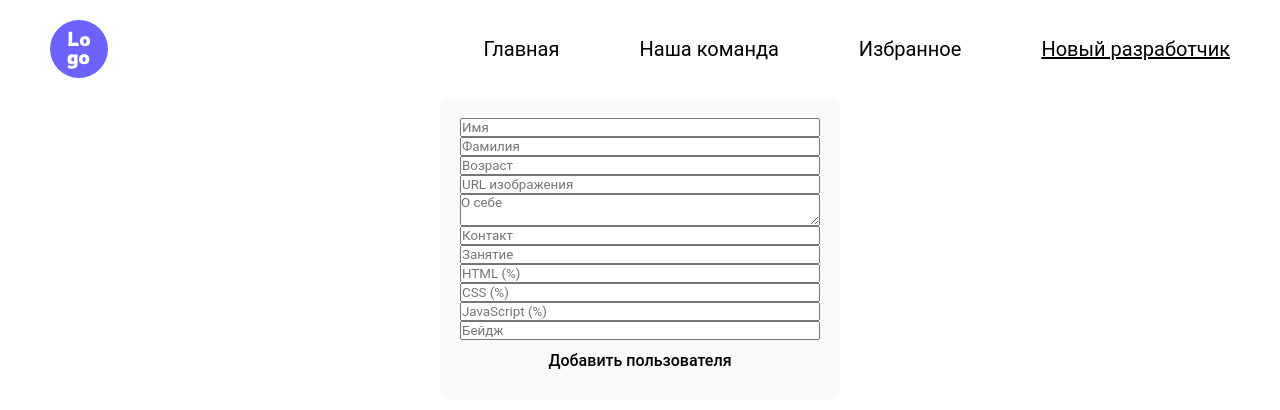
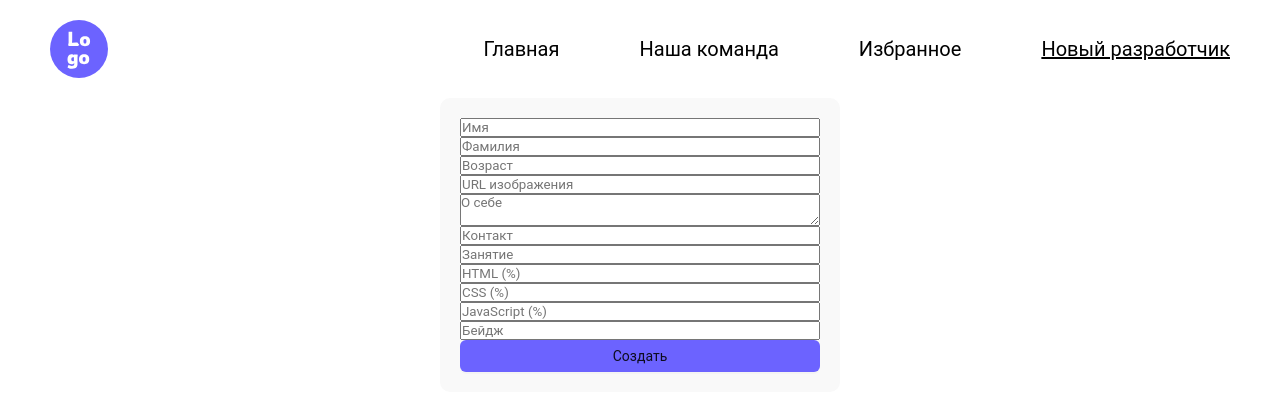
Before and after one commit to pugnitator/hackathon-rs-2025, a React (Vite) app: page /create in a window 1280 px wide. Shown: the top 410 px of the page. Built offline with nearby package versions, Linux system fonts and the light colour scheme.

Commit message:
yup created

```diff
--- a/package.json
+++ b/package.json
@@ -19,7 +19,8 @@
     "react": "^19.0.0",
     "react-dom": "^19.0.0",
     "react-router-dom": "^7.1.5",
-    "styled-components": "^6.1.15"
+    "styled-components": "^6.1.15",
+    "yup": "^1.6.1"
   },
   "devDependencies": {
     "@eslint/js": "^9.19.0",
--- a/src/db.json
+++ b/src/db.json
@@ -74,6 +74,34 @@
       "CSS": "50%",
       "JS": "40%",
       "badge": "чебуратор"
+    },
+    {
+      "id": 42,
+      "name": "e",
+      "lastname": "w",
+      "age": "32",
+      "image_url": "https://cdn.pixabay.com/photo/2016/07/07/16/46/dice-1502706_640.jpg",
+      "about": "rere",
+      "contact": "sdf",
+      "occupation": "sdf",
+      "HTML": "32",
+      "CSS": "23",
+      "JS": "23",
+      "badge": "нек"
+    },
+    {
+      "id": 526,
+      "name": "223",
+      "lastname": "32",
+      "age": "32",
+      "image_url": "https://cdn.pixabay.com/photo/2016/07/07/16/46/dice-1502706_640.jpg",
+      "about": "32",
+      "contact": "32",
+      "occupation": "32",
+      "HTML": "32",
+      "CSS": "32",
+      "JS": "32",
+      "badge": "32"
     }
   ]
 }
--- a/src/hooks/use-form.js
+++ b/src/hooks/use-form.js
@@ -1,16 +1,57 @@
 import { useState } from "react";
 
-export const useForm = (initialState) => {
+export const useForm = (initialState, validationSchema) => {
     const [formData, setFormData] = useState(initialState);
+    const [errors, setErrors] = useState({});
 
     const handleChange = (e) => {
         const { name, value } = e.target;
         setFormData({ ...formData, [name]: value });
+        if (errors[name]) {
+            validateField(name, value);
+        }
+    };
+
+    const validateField = async (name, value) => {
+        try {
+            await validationSchema.validateAt(name, { [name]: value });
+            setErrors((prevErrors) => {
+                const { [name]: _, ...rest } = prevErrors;
+                return rest;
+            });
+        } catch (error) {
+            setErrors((prevErrors) => ({
+                ...prevErrors,
+                [name]: error.message,
+            }));
+        }
+    };
+
+    const validateForm = async () => {
+        try {
+            await validationSchema.validate(formData, { abortEarly: false });
+            setErrors({});
+            return true;
+        } catch (error) {
+            const validationErrors = {};
+            error.inner.forEach((err) => {
+                validationErrors[err.path] = err.message;
+            });
+            setErrors(validationErrors);
+            return false;
+        }
     };
 
     const resetForm = () => {
         setFormData(initialState);
+        setErrors({});
     };
 
-    return { formData, handleChange, resetForm, setFormData };
+    return {
+        formData,
+        errors,
+        handleChange,
+        validateForm,
+        resetForm,
+    };
 };
--- /dev/null
+++ b/src/hooks/use-user-valid-schema.js
@@ -0,0 +1,36 @@
+import * as Yup from "yup";
+
+export const userValidationSchema = Yup.object().shape({
+    name: Yup.string().required("обязательно"),
+    lastname: Yup.string().required("обязательно"),
+    age: Yup
+        .number()
+        .required("обязательно")
+        .min(1, "больше 14"),
+    image_url: Yup.string().url("URL"),
+    about: Yup.string().required("информация обязательна"),
+    contact: Yup.string().required("контакт обязателен"),
+    occupation: Yup.string().required("занятие обязательно"),
+    HTML: Yup.number()
+        .nullable()
+        .transform((value, originalValue) => {
+            return originalValue === "" ? null : value;
+        })
+        .min(0, "больше или равно 0")
+        .max(100, "меньше или равно 100"),
+    CSS: Yup.number()
+        .nullable()
+        .transform((value, originalValue) => {
+            return originalValue === "" ? null : value;
+        })
+        .min(0, "больше или равно 0")
+        .max(100, "меньше или равно 100"),
+    JS: Yup.number()
+        .nullable()
+        .transform((value, originalValue) => {
+            return originalValue === "" ? null : value;
+        })
+        .min(0, "больше или равно 0")
+        .max(100, "меньше или равно 100"),
+    badge: Yup.string().required("бейдж обязателен"),
+});
--- a/src/pages/create-user/create-user.jsx
+++ b/src/pages/create-user/create-user.jsx
@@ -2,15 +2,18 @@ import styled from "styled-components";
 import { useNavigate } from "react-router-dom";
 import { sendUserToServer } from "../../hooks/use-send-user-to-server.js";
 import { useForm } from "../../hooks/use-form.js";
+import { userValidationSchema } from "../../hooks/use-user-valid-schema.js";
+import {ButtonSmart} from "../../components/ui/button/button-smart.jsx";
 
 export const CreateUser = () => {
     const navigate = useNavigate();
 
-    const { formData, handleChange, resetForm } = useForm({
+    const { formData, errors, handleChange, validateForm, resetForm } = useForm(
+        {
             id: "",
             name: "",
             lastname: "",
-        age: "",
+            age: null,
             image_url: "",
             about: "",
             contact: "",
@@ -19,10 +22,15 @@ export const CreateUser = () => {
             CSS: "",
             JS: "",
             badge: "",
-    });
+        },
+        userValidationSchema
+    );
 
     const handleSubmit = async (e) => {
         e.preventDefault();
+
+        const isValid = await validateForm();
+        if (!isValid) return;
 
         const newUser = {
             ...formData,
@@ -38,6 +46,8 @@ export const CreateUser = () => {
         navigate("/");
     };
 
+    const isValid = Object.keys(errors).length !== 0;
+
     return (
         <FormContainer onSubmit={handleSubmit}>
             <input
@@ -47,6 +57,7 @@ export const CreateUser = () => {
                 value={formData.name}
                 onChange={handleChange}
             />
+            {errors.name && <Error>{errors.name}</Error>}
             <input
                 type="text"
                 name="lastname"
@@ -54,6 +65,7 @@ export const CreateUser = () => {
                 value={formData.lastname}
                 onChange={handleChange}
             />
+            {errors.lastname && <Error>{errors.lastname}</Error>}
             <input
                 type="number"
                 name="age"
@@ -61,6 +73,7 @@ export const CreateUser = () => {
                 value={formData.age}
                 onChange={handleChange}
             />
+            {errors.age && <Error>{errors.age}</Error>}
             <input
                 type="text"
                 name="image_url"
@@ -68,12 +81,14 @@ export const CreateUser = () => {
                 value={formData.image_url}
                 onChange={handleChange}
             />
+            {errors.image_url && <Error>{errors.image_url}</Error>}
             <textarea
                 name="about"
                 placeholder="О себе"
                 value={formData.about}
                 onChange={handleChange}
             ></textarea>
+            {errors.about && <Error>{errors.about}</Error>}
             <input
                 type="text"
                 name="contact"
@@ -81,6 +96,7 @@ export const CreateUser = () => {
                 value={formData.contact}
                 onChange={handleChange}
             />
+            {errors.contact && <Error>{errors.contact}</Error>}
             <input
                 type="text"
                 name="occupation"
@@ -88,6 +104,7 @@ export const CreateUser = () => {
                 value={formData.occupation}
                 onChange={handleChange}
             />
+            {errors.occupation && <Error>{errors.occupation}</Error>}
             <input
                 type="number"
                 name="HTML"
@@ -95,6 +112,7 @@ export const CreateUser = () => {
                 value={formData.HTML}
                 onChange={handleChange}
             />
+            {errors.HTML && <Error>{errors.HTML}</Error>}
             <input
                 type="number"
                 name="CSS"
@@ -102,6 +120,7 @@ export const CreateUser = () => {
                 value={formData.CSS}
                 onChange={handleChange}
             />
+            {errors.CSS && <Error>{errors.CSS}</Error>}
             <input
                 type="number"
                 name="JS"
@@ -109,6 +128,7 @@ export const CreateUser = () => {
                 value={formData.JS}
                 onChange={handleChange}
             />
+            {errors.JS && <Error>{errors.JS}</Error>}
             <input
                 type="text"
                 name="badge"
@@ -116,7 +136,12 @@ export const CreateUser = () => {
                 value={formData.badge}
                 onChange={handleChange}
             />
-            <button type="submit">Добавить пользователя</button>
+            {errors.badge && <Error>{errors.badge}</Error>}
+            <ButtonSmart
+                color="#6C63FF"
+                onClick={() => handleSubmit()}
+                text="Создать"
+            />
         </FormContainer>
     );
 };
@@ -130,3 +155,8 @@ const FormContainer = styled.form`
     background: #f9f9f9;
     border-radius: 10px;
 `;
+
+const Error = styled.div`
+  color: red;
+  font-size: 12px;
+`;
```
Also changed, not shown: 1 other file (tests, documents, lock files or other folders). Lines whose indentation alone changed are shown as unchanged.
